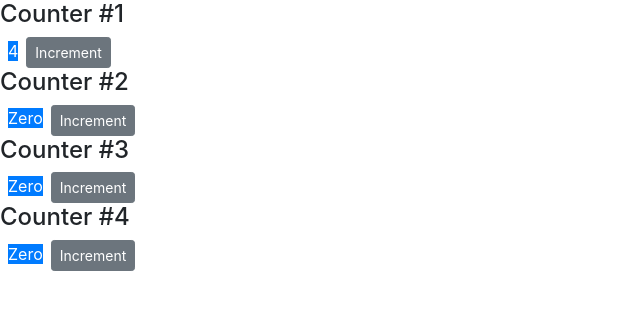
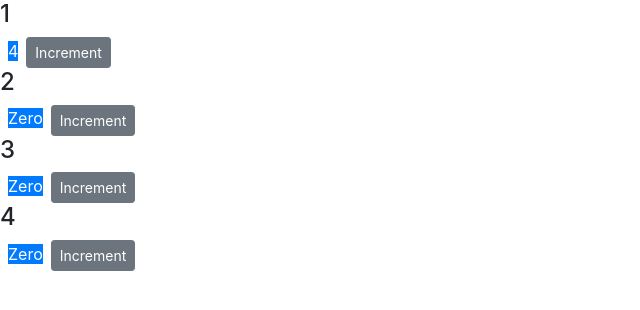
Before and after one commit to behtashmoradi/ReactUI, a React (Create React App) app: page / in a window 1280 px wide. Shown: the top 310 px of the page, without its empty margins (0-640 px from the left). Built offline with nearby package versions, Linux system fonts and the light colour scheme.

Commit message:
use component prperty instead of children

```diff
--- a/src/components/Counters.jsx
+++ b/src/components/Counters.jsx
@@ -13,9 +13,11 @@ class Counters extends Component {
     return (
       <div>
         {this.state.counters.map(counter => (
-          <Counter key={counter.id} value={counter.value}>
-            <h4>Counter #{counter.id}</h4>
-          </Counter>
+          <Counter
+            key={counter.id}
+            value={counter.value}
+            id={counter.id}
+          ></Counter>
         ))}
       </div>
     );
--- a/src/components/counter.jsx
+++ b/src/components/counter.jsx
@@ -32,7 +32,7 @@ class Counter extends Component {
     console.log(this.props);
     return (
       <div>
-        {this.props.children}
+        <h4>{this.props.id}</h4>
         <span className={this.getBadgeClasses()}>{this.formatCounter()}</span>
         <button
           onClick={this.handleIncrement}
```
